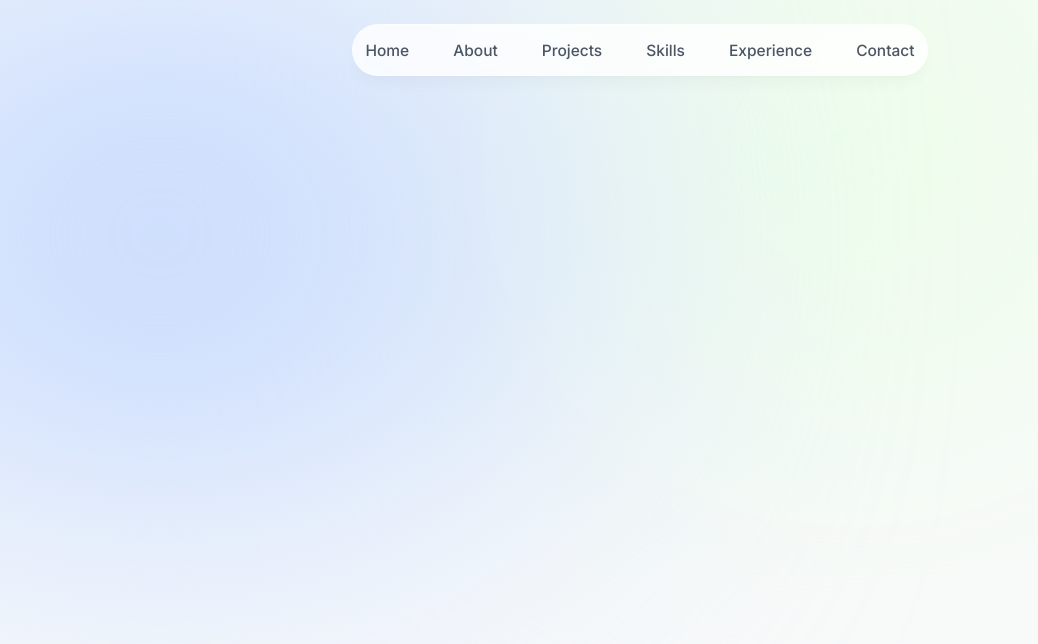
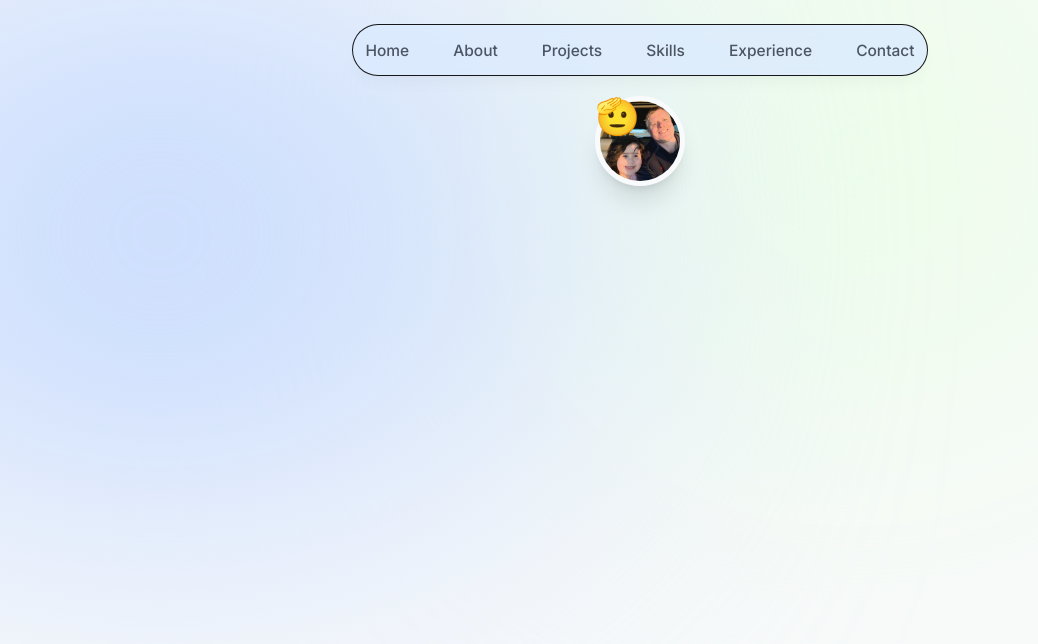
Before and after one commit to addicted2crypto/new_portfolio, a Next.js app: page / in a window 1280 px wide. Shown: the top 644 px of the page, without its empty margins (0-1038 px from the left). Built offline with nearby package versions, Linux system fonts and the light colour scheme.

Commit message:
image and emoji under header

```diff
--- a/src/app/components/header.tsx
+++ b/src/app/components/header.tsx
@@ -7,7 +7,7 @@ import Link from 'next/link';
 
 export default function Header() {
   return <header className='z-[999] relative'>
-    <motion.div className='fixed top-0 left-1/2 h-[4.5rem] w-full rounded-none border border-white border-opacity-40 bg-white bg-opacity-80 shadow-lg shadow-black/[0.03] backdrop-blur-[0.5rem] sm:top-6 sm:h-[3.25rem] sm:w-[36rem] sm:rounded-full'
+    <motion.div className='fixed top-0 left-1/2 h-[4.5rem] w-full rounded-none border border-black border-opacity-90 bg-blue-100 bg-opacity-80 shadow-lg shadow-black/[0.03] backdrop-blur-[0.5rem] sm:top-6 sm:h-[3.25rem] sm:w-[36rem] sm:rounded-full'
     initial={{ y: -100, x: "-50%", opacity: 0}}
     animate={{ y: 0, x: "-50%", opacity: 1}}
     >
--- /dev/null
+++ b/src/app/components/intro.tsx
@@ -0,0 +1,36 @@
+"use client";
+
+import Image from 'next/image';
+import React from 'react';
+import { motion } from 'framer-motion';
+
+
+export default function Intro() {
+  return (
+    <section>
+        <div className='flex items-center justify-center'>
+         <div className='relative'>
+            <motion.div
+                initial={{ opacity: 0, scale: 0}}
+                animate={{ opacity: 1, scale: 1}}
+                transition={{ type: 'spring', duration: 0.169}}
+            >
+            <Image src='/ours.jpg'
+             alt='my image'
+             width={90}
+             height={90}
+             quality={90}
+             priority={true}
+             className='h-30 w-30 rounded-full object-cover border-[.369rem] border-slate-50 shadow-xl'
+             />
+             </motion.div>
+             <span className='absolute text-4xl top-0 left-0'>
+                🫡
+             </span>
+         </div>
+
+        </div>
+
+    </section>
+  )
+}
--- a/src/app/layout.tsx
+++ b/src/app/layout.tsx
@@ -19,7 +19,7 @@ export default function RootLayout({
     <html lang="en">
       <body className={`${inter.className}
       bg-gray-50 text-gray-950 relative`}>
-        <div className='bg-[#e7ffe1] absolute top-[-6rem] -z-10 right-[11rem] h-[31.25rem] w-[31.25rem] rounded-full blur-[10rem] sm:w-[68.75]'>
+        <div className='bg-[#e7ffe1] absolute top-[-6rem] -z-10 right-[11rem] h-[31.25rem] w-[31.25rem] rounded-full blur-[10rem] sm:w-[68.75] pt-28'>
         </div>
         <div className='bg-[#c1d7fe] absolute top-[-1rem] -z-10 left-[-35rem] h-[31.25rem] w-[50rem] rounded-full blur-[10rem] sm:w-[68.75] md:left[-33rem] lg:left[-28rem] xl:left-[-15rem] 2xl:left-[-5rem]'>
         </div>
--- a/src/app/page.tsx
+++ b/src/app/page.tsx
@@ -1,9 +1,9 @@
 import Image from "next/image";
-
+import Intro from './components/intro';
 export default function Home() {
   return (
     <main className="flex min-h-screen flex-col items-center justify-between p-24">
-
+      <Intro />
     </main>
   );
 }
```
Also changed, not shown: public/ours.jpg (added).
